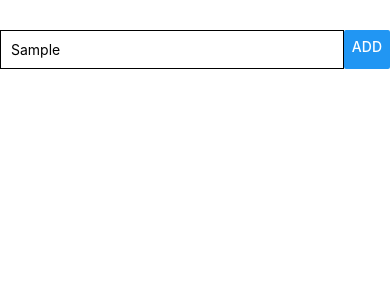
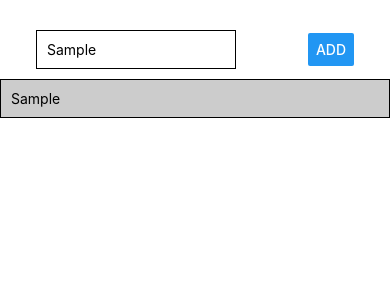
Before and after one commit to mdNazmulHasan/rn101, a React Native app: screen / in a window 390 px wide. Both pictures are taken after typing "Sample" into the empty fields and a click on the button "ADD". Shown: the top 300 px of the page. Built offline with nearby package versions, Linux system fonts and the light colour scheme.

Commit message:
scrollview added

```diff
--- a/App.js
+++ b/App.js
@@ -1,24 +1,43 @@
 import React, { useState } from "react";
-import { StyleSheet, View, Button, TextInput } from "react-native";
+import { StyleSheet, View, Button, TextInput, Text, ScrollView } from "react-native";
 
 export default function App() {
   const [enteredGoal, setEnteredGoal] = useState("");
+  const [courseGoals, setCourseGoals] = useState([]);
 
   const goalInputHandler = enteredText => {
     setEnteredGoal(enteredText);
   };
   const addGoalHandler = () => {
-    console.log(enteredGoal);
+    setCourseGoals(currentGoals => [...currentGoals, enteredGoal]);
   };
   return (
     <View style={styles.container}>
+      <View style={{ flexDirection: "row", justifyContent: "space-around", alignItems: "center" }}>
         <TextInput
           value={enteredGoal}
           placeholder="Course goal"
-        style={{ borderColor: "black", borderWidth: 1, padding: 10, flex: 1 }}
+          style={{ borderColor: "black", borderWidth: 1, padding: 10, width: 200 }}
           onChangeText={goalInputHandler}
         />
         <Button onPress={addGoalHandler} title="Add" />
+      </View>
+      <ScrollView>
+        {courseGoals.map((goal, index) => (
+          <View
+            key={index.toString()}
+            style={{
+              padding: 10,
+              backgroundColor: "#ccc",
+              borderColor: "black",
+              borderWidth: 1,
+              marginVertical: 10
+            }}
+          >
+            <Text>{goal}</Text>
+          </View>
+        ))}
+      </ScrollView>
     </View>
   );
 }
@@ -26,7 +45,6 @@ export default function App() {
 const styles = StyleSheet.create({
   container: {
     marginTop: 30,
-    flexDirection: "row",
     justifyContent: "space-around"
   }
 });
```
Lines whose indentation alone changed are shown as unchanged.
